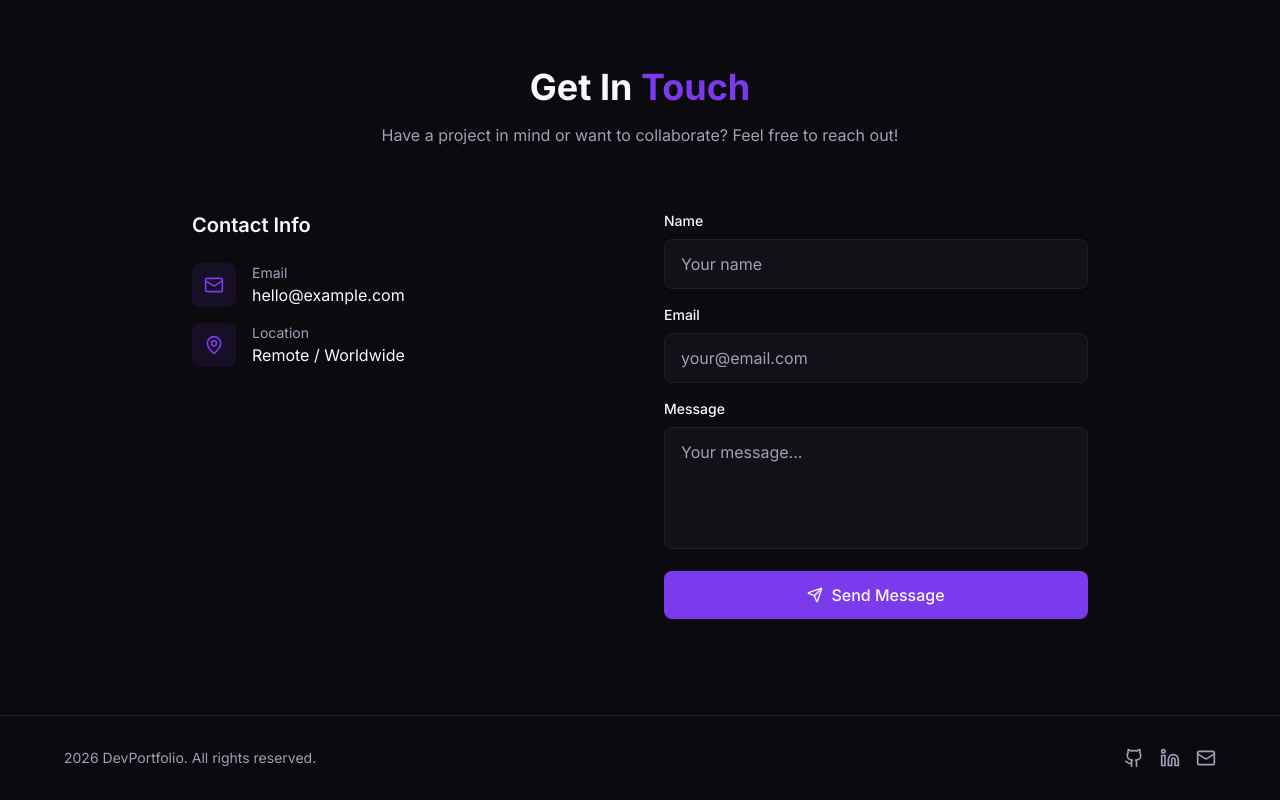
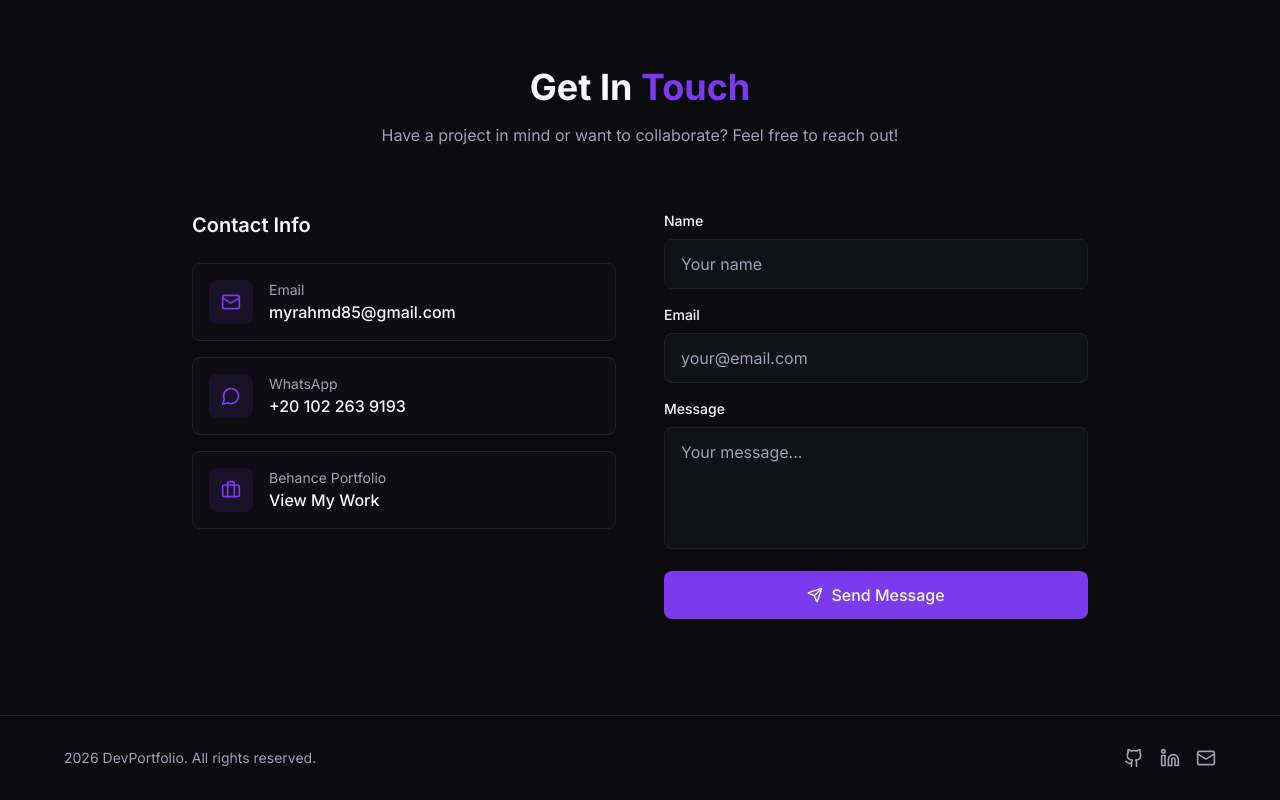
Before and after one commit to omier-365/d-Temp-portfolio, a Next.js app: page / in a window 1280 px wide. Shown: the part 2623-3423 px from the top of the page. Built offline with nearby package versions, Linux system fonts and the light colour scheme.

Commit message:
تحديث قسم الاتصال - إضافة البريد والواتس وBehance

```diff
--- a/components/contact-section.tsx
+++ b/components/contact-section.tsx
@@ -1,7 +1,7 @@
 "use client"
 
 import { motion } from "framer-motion"
-import { Mail, MapPin, Send } from "lucide-react"
+import { Mail, MessageCircle, Briefcase, Send } from "lucide-react"
 import { useState } from "react"
 
 export function ContactSection() {
@@ -55,25 +55,48 @@ export function ContactSection() {
             <h3 className="text-xl font-semibold mb-6 text-foreground">Contact Info</h3>
 
             <div className="space-y-4">
-              <div className="flex items-center gap-4">
-                <div className="p-3 bg-primary/10 rounded-lg">
+              <a
+                href="mailto:myrahmd85@gmail.com"
+                className="flex items-center gap-4 p-4 rounded-lg bg-card/50 hover:bg-card hover:border-primary/50 border border-border transition-all group"
+              >
+                <div className="p-3 bg-primary/10 rounded-lg group-hover:bg-primary/20 transition-colors">
                   <Mail className="w-5 h-5 text-primary" />
                 </div>
                 <div>
                   <p className="text-sm text-muted-foreground">Email</p>
-                  <p className="text-foreground">hello@example.com</p>
+                  <p className="text-foreground font-medium">myrahmd85@gmail.com</p>
                 </div>
-              </div>
+              </a>
 
-              <div className="flex items-center gap-4">
-                <div className="p-3 bg-primary/10 rounded-lg">
-                  <MapPin className="w-5 h-5 text-primary" />
+              <a
+                href="https://wa.me/201022639193"
+                target="_blank"
+                rel="noopener noreferrer"
+                className="flex items-center gap-4 p-4 rounded-lg bg-card/50 hover:bg-card hover:border-primary/50 border border-border transition-all group"
+              >
+                <div className="p-3 bg-primary/10 rounded-lg group-hover:bg-primary/20 transition-colors">
+                  <MessageCircle className="w-5 h-5 text-primary" />
                 </div>
                 <div>
-                  <p className="text-sm text-muted-foreground">Location</p>
-                  <p className="text-foreground">Remote / Worldwide</p>
+                  <p className="text-sm text-muted-foreground">WhatsApp</p>
+                  <p className="text-foreground font-medium">+20 102 263 9193</p>
                 </div>
-              </div>
+              </a>
+
+              <a
+                href="https://www.behance.net/89e5bf1f"
+                target="_blank"
+                rel="noopener noreferrer"
+                className="flex items-center gap-4 p-4 rounded-lg bg-card/50 hover:bg-card hover:border-primary/50 border border-border transition-all group"
+              >
+                <div className="p-3 bg-primary/10 rounded-lg group-hover:bg-primary/20 transition-colors">
+                  <Briefcase className="w-5 h-5 text-primary" />
+                </div>
+                <div>
+                  <p className="text-sm text-muted-foreground">Behance Portfolio</p>
+                  <p className="text-foreground font-medium">View My Work</p>
+                </div>
+              </a>
             </div>
           </motion.div>
 
```
